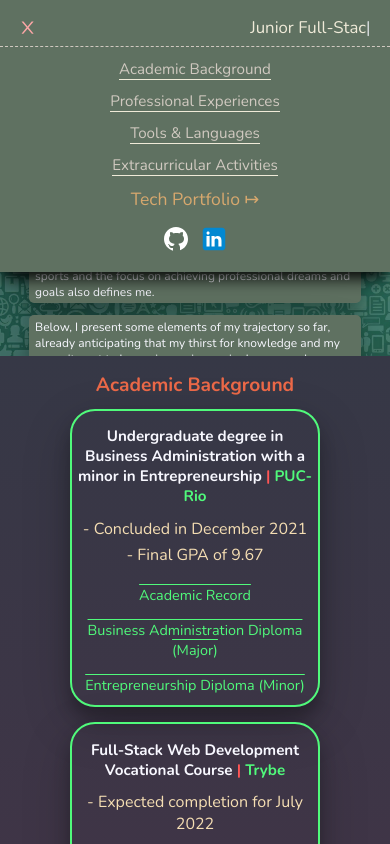
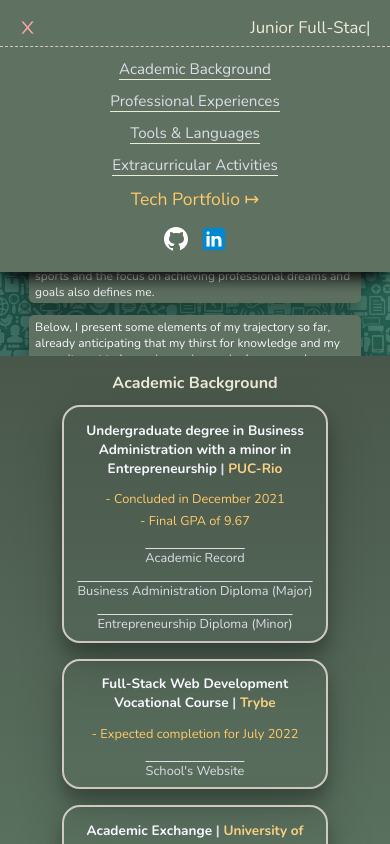
Before and after one commit to joaofelipelliccione/JF_professional_portfolio, a React (Create React App) app: page / in a window 390 px wide. Both pictures are taken after a click on the button 27 px from the left and 27 px from the top of the page. Shown: the top 844 px of the page. Built offline with nearby package versions, Linux system fonts and the light colour scheme.

Commit message:
Alterando cores.

```diff
--- a/src/index.css
+++ b/src/index.css
@@ -18,9 +18,16 @@
 :root {
   --eggShell: #EFEAD8;
   --pastelGrey: #D0C9C0;
+  --platinum: #DDDDE9;
+  --darkGrey: #A5B1A8;
   --salmonPink: #FCA6A6;
   --fawn: #D7A86E;
+  --crayola: #FFCA67;
+  --xanadu: #6D8B74;
   --axolotl: #5F7161;
+  --axolotl2: #64806b;
+  --grayAsparagus: #49574B;
+  --feldgrau: #4C584E;
 }
 
 .Typist .Cursor {
--- a/src/styles/mobile/cv/mobileAcademicCv.css
+++ b/src/styles/mobile/cv/mobileAcademicCv.css
@@ -1,5 +1,5 @@
 #mobAcademicBackground {
-  background-image: linear-gradient(rgb(54, 56, 70), rgb(71, 50, 71));
+  background-image: linear-gradient(var(--grayAsparagus), var(--axolotl2));
   display: flex;
   flex-direction: column;
   align-items: center;
@@ -8,10 +8,10 @@
 }
 
 #mobAcademicBackground h2 {
-  color: #ec6948;
+  color: var(--eggShell);
   width: fit-content;
   text-align: center;
-  font-size: 1.2em;
+  font-size: 1em;
   font-weight: 700;
   margin: 3% 0;
 }
@@ -22,25 +22,31 @@
   align-items: center;
   width: 80%;
   margin-bottom: 0;
+
+  animation-duration: 1s; /* the duration of the animation */
+  animation-timing-function: ease-out; /* how the animation will behave */
+  animation-delay: 0s; /* how long to delay the animation from starting */
+  animation-iteration-count: 1; /* how many times the animation will play */
+  animation-name: slideInFromLeft; /* the name of the animation we defined above */
 }
 
 #mobAdmPuc {
-  border: solid 2px #50fa7b;
-  border-radius: 25px;
+  border: solid 2px var(--pastelGrey);
+  border-radius: 18px;
   box-shadow: 0 12px 16px 0 rgba(0, 0, 0, 0.24), 0 17px 50px 0 rgba(0, 0, 0, 0.19);
-  width: 80%;
+  width: 85%;
   text-align: center;
-  padding: 0 1% 3% 1%;
+  padding: 0 2% 2.5% 2%;
   margin-bottom: 5%;
 }
 
 #mobTrybe {
-  border: solid 2px #50fa7b;
-  border-radius: 25px;
+  border: solid 2px var(--pastelGrey);
+  border-radius: 18px;
   box-shadow: 0 12px 16px 0 rgba(0, 0, 0, 0.24), 0 17px 50px 0 rgba(0, 0, 0, 0.19);
-  width: 80%;
+  width: 85%;
   text-align: center;
-  padding: 0 1% 3% 1%;
+  padding: 0 2% 2.5% 2%;
   margin-bottom: 2.5%;
 }
 
@@ -51,42 +57,48 @@
   align-items: center;
   width: 80%;
   margin-bottom: 3%;
+
+  animation-duration: 1s; /* the duration of the animation */
+  animation-timing-function: ease-out; /* how the animation will behave */
+  animation-delay: 0s; /* how long to delay the animation from starting */
+  animation-iteration-count: 1; /* how many times the animation will play */
+  animation-name: slideInFromRight; /* the name of the animation we defined above */
 }
 
 #mobHertsExchange {
-  border: solid 2px #50fa7b;
-  border-radius: 25px;
+  border: solid 2px var(--pastelGrey);
+  border-radius: 18px;
   box-shadow: 0 12px 16px 0 rgba(0, 0, 0, 0.24), 0 17px 50px 0 rgba(0, 0, 0, 0.19);
-  width: 80%;
+  width: 85%;
   text-align: center;
-  padding: 0 1% 3% 1%;
+  padding: 0 2% 2.5% 2%;
   margin-top: 2.5%;
   margin-bottom: 5%;
 }
 
 #mobTeresiano {
-  border: solid 2px #50fa7b;
-  border-radius: 25px;
+  border: solid 2px var(--pastelGrey);
+  border-radius: 18px;
   box-shadow: 0 12px 16px 0 rgba(0, 0, 0, 0.24), 0 17px 50px 0 rgba(0, 0, 0, 0.19);
-  width: 80%;
+  width: 85%;
   text-align: center;
-  padding: 0 1% 3% 1%;
+  padding: 0 2% 2.5% 2%;
   margin-bottom: 0;
 }
 
 /* Classes compartilhadas pelos elementos da seção. */
 .mobAbEachTitle {
   color: ghostwhite;
-  font-size: 0.95em;
+  font-size: 0.85em;
   margin-bottom: 5%;
 }
 
 .mobAbPipe {
-  color: rgb(255, 85, 85);
+  color: var(--platinum);
 }
 
 .mobAbInstitution {
-  color: #50fa7b;
+  color: rgb(250, 208, 129);
 }
 
 .mobAbContent {
@@ -96,14 +108,14 @@
 }
 
 .mobAbContent span {
-  color: wheat;
-  font-size: 1em;
+  color: var(--crayola);
+  font-size: 0.8em;
   margin-bottom: 4px;
 }
 
 .mobAbContentLinks {
-  color: #50fa7b;
-  font-size: 0.9em;
+  color: var(--platinum);
+  font-size: 0.8em;
   text-decoration: overline;
   margin-top: 15px;
   -webkit-tap-highlight-color: rgba(255, 255, 255, 0);
--- a/src/styles/mobile/cv/mobileHeaderCv.css
+++ b/src/styles/mobile/cv/mobileHeaderCv.css
@@ -85,14 +85,14 @@
 }
 
 #mobPortfolioLink {
-  color: var(--fawn);
+  color: var(--crayola);
   font-size: 1.1em;
   text-decoration: none;
 }
 
 .headerCvHambInternalLinks {
   border-bottom: solid 1px var(--eggShell);
-  color: var(--pastelGrey);
+  color: var(--platinum);
   font-size: 0.95em;
   text-decoration: none;
   text-align: center;
--- a/src/styles/mobile/cv/mobileWhoAmICv.css
+++ b/src/styles/mobile/cv/mobileWhoAmICv.css
@@ -25,10 +25,10 @@
 }
 
 #mobPresentation h2 {
-  background-color: #a5b1a8;
+  background-color: var(--darkGrey);
   border-radius: 5px 20px;
   box-shadow: 0 12px 16px 0 rgba(0, 0, 0, 0.24), 0 17px 50px 0 rgba(0, 0, 0, 0.19);
-  color: #4c584e;
+  color: var(--feldgrau);
   width: 35%;
   text-align: center;
   font-size: 0.85em;
@@ -55,11 +55,11 @@
 }
 
 #mobPresentationScrollWrapper::-webkit-scrollbar-thumb {
-  background: #EFEAD8;
+  background: var(--eggShell);
 }
 
 #mobPresentation p {
-  background-color: #5F7161;
+  background-color: var(--axolotl);
   box-shadow: 0 12px 16px 0 rgba(0, 0, 0, 0.24), 0 17px 50px 0 rgba(0, 0, 0, 0.19);
   border-radius: 5px;
   color: ghostwhite;
--- a/src/styles/mobile/portfolio/mobileHeaderPortfolio.css
+++ b/src/styles/mobile/portfolio/mobileHeaderPortfolio.css
@@ -86,14 +86,14 @@
 }
 
 #mobCvLink {
-  color: var(--fawn);
+  color: var(--crayola);
   font-size: 1.1em;
   text-decoration: none;
 }
 
 .headerPortHambInternalLinks {
   border-bottom: solid 1px var(--eggShell);
-  color: var(--pastelGrey);
+  color: var(--platinum);
   font-size: 0.95em;
   text-decoration: none;
   text-align: center;
```
